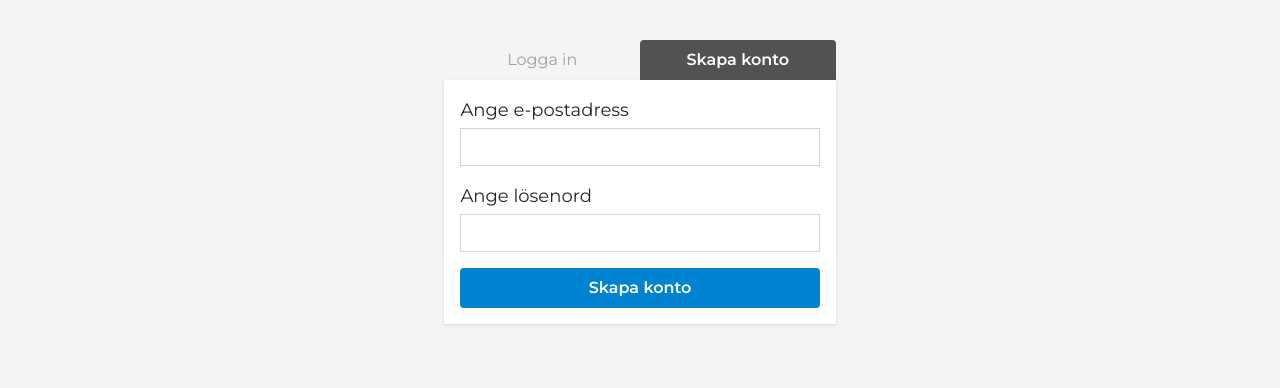
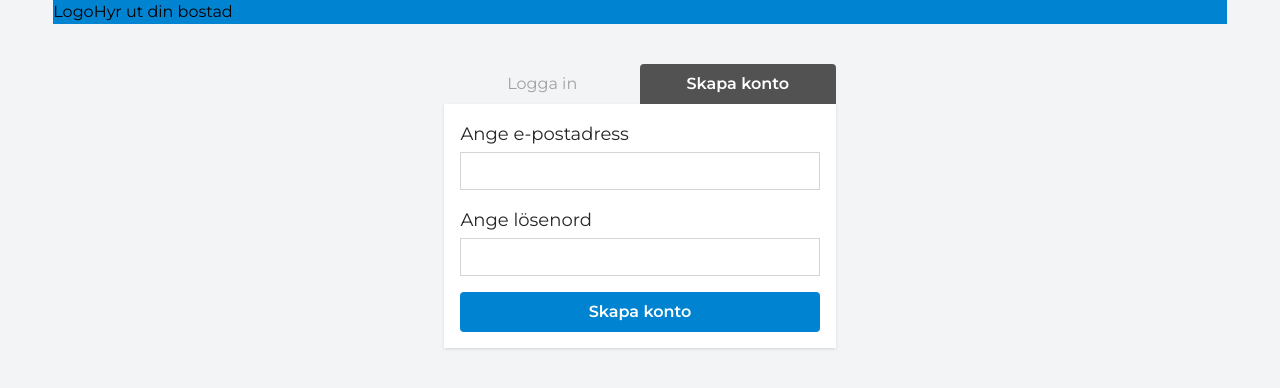
Before and after one commit to 3Joen3/hyrlya, a Next.js app in the folder web/: page /auth in a window 1280 px wide. Shown: the top 388 px of the page. Built offline with nearby package versions, Linux system fonts and the light colour scheme.

Commit message:
Moved pages under (public) so we can have different headers for public and logged in landlords

```diff
--- a/web/app/auth/page.tsx
+++ b/web/app/(public)/auth/page.tsx
@@ -1,5 +1,5 @@
-import Page from "../components/Page";
-import AuthForm from "../components/Forms/AuthForm";
+import Page from "../../components/Page";
+import AuthForm from "../../components/Forms/AuthForm";
 
 export default function page() {
   return (
--- /dev/null
+++ b/web/app/(public)/layout.tsx
@@ -0,0 +1,14 @@
+import PublicHeader from "../components/Headers/PublicHeader";
+
+export default function PublicLayout({
+  children,
+}: {
+  children: React.ReactNode;
+}) {
+  return (
+    <>
+      <PublicHeader />
+      {children}
+    </>
+  );
+}
--- a/web/app/page.tsx
+++ b/web/app/(public)/page.tsx
@@ -1,4 +1,4 @@
-import Page from "./components/Page";
+import Page from "../components/Page";
 
 export default function Home() {
   return (
--- /dev/null
+++ b/web/app/components/Headers/Header.tsx
@@ -0,0 +1,7 @@
+interface Props {
+  children: React.ReactNode;
+}
+
+export default function Header({ children }: Props) {
+  return <header className="w-11/12 mx-auto bg-sky-600">{children}</header>;
+}
--- /dev/null
+++ b/web/app/components/Headers/PublicHeader.tsx
@@ -0,0 +1,11 @@
+import Header from "./Header";
+import Link from "next/link";
+
+export default function PublicHeader() {
+  return (
+    <Header>
+      <Link href="/">Logo</Link>
+      <Link href="/auth">Hyr ut din bostad</Link>
+    </Header>
+  );
+}
```
